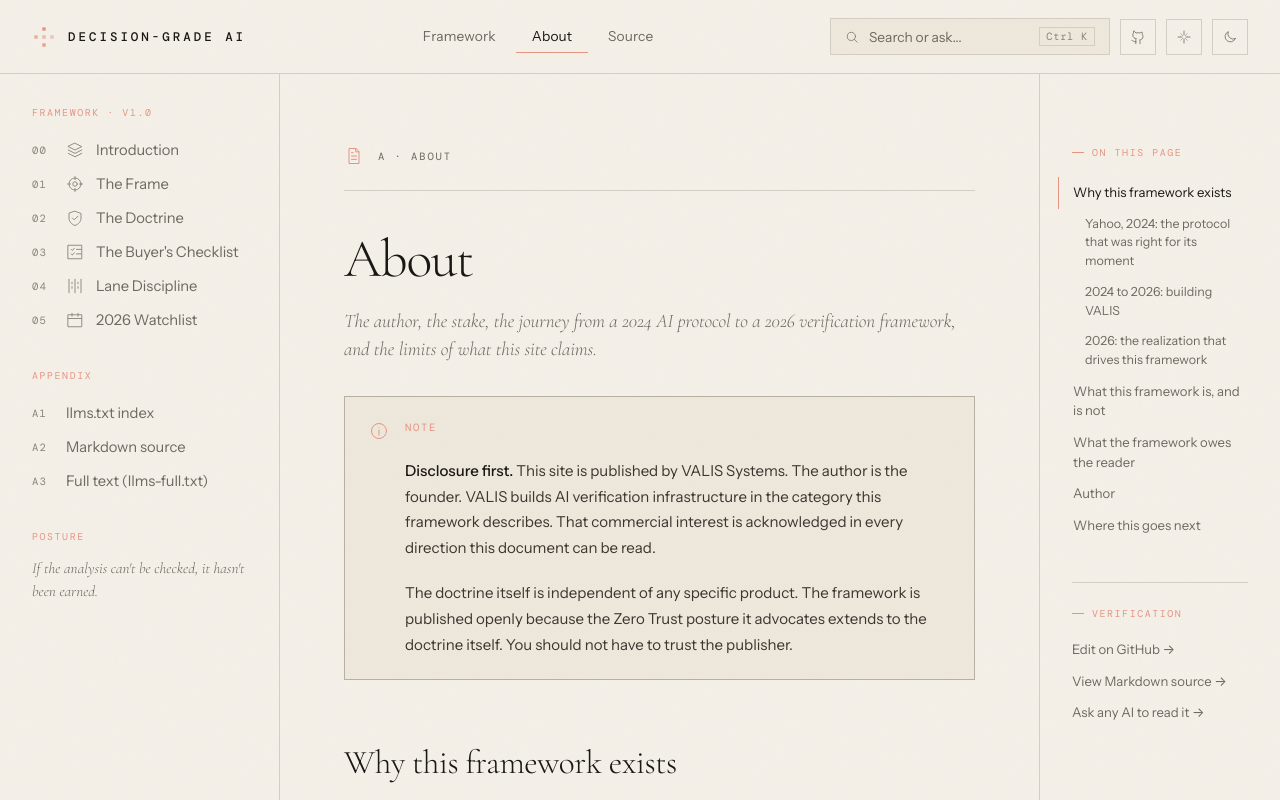
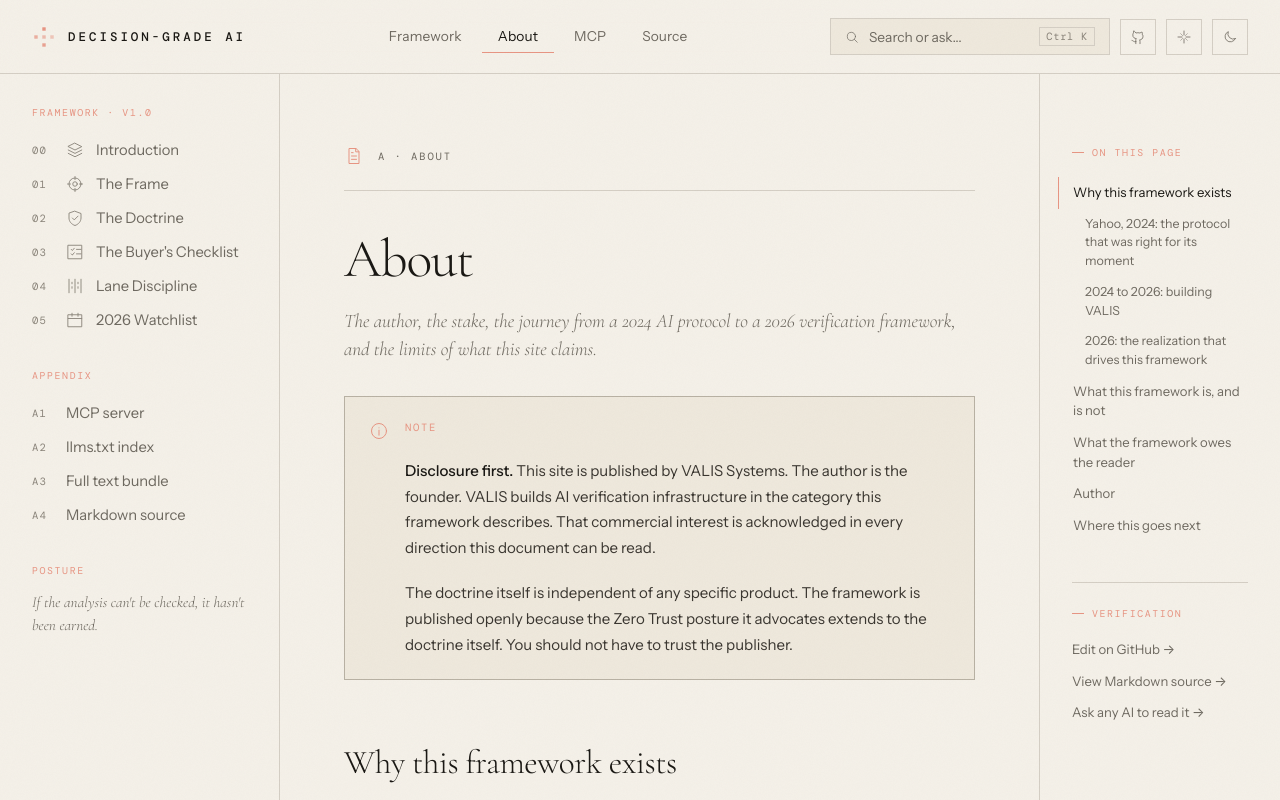
Before and after one commit to DavidVALIS/decision-grade, a Next.js app: page /about/ in a window 1280 px wide. Shown: the top 800 px of the page. Built offline with nearby package versions, Linux system fonts and the light colour scheme; a web font is replaced by a local one.

Commit message:
Surface MCP server in nav: sidebar Appendix (A1) and top nav tab (Framework | About | MCP | Source). Reorder Appendix so MCP comes first as the primary AI-access surface.

```diff
--- a/components/chrome/Sidebar.tsx
+++ b/components/chrome/Sidebar.tsx
@@ -30,17 +30,24 @@ export function Sidebar() {
 
       <div className="dg-sidebar-group">
         <p className="dg-sidebar-group-label">Appendix</p>
+        <Link
+          href="/mcp/"
+          className={`dg-sidebar-item${slug === 'mcp' ? ' dg-sidebar-item--active' : ''}`}
+        >
+          <span className="dg-sidebar-num">A1</span>
+          <span>MCP server</span>
+        </Link>
         <a className="dg-sidebar-item" href="/llms.txt" target="_blank" rel="noreferrer">
-          <span className="dg-sidebar-num">A1</span>
+          <span className="dg-sidebar-num">A2</span>
           <span>llms.txt index</span>
-        </a>
-        <a className="dg-sidebar-item" href={`${REPO_URL}/tree/main`} target="_blank" rel="noreferrer">
-          <span className="dg-sidebar-num">A2</span>
-          <span>Markdown source</span>
         </a>
         <a className="dg-sidebar-item" href="/llms-full.txt" target="_blank" rel="noreferrer">
           <span className="dg-sidebar-num">A3</span>
-          <span>Full text (llms-full.txt)</span>
+          <span>Full text bundle</span>
+        </a>
+        <a className="dg-sidebar-item" href={`${REPO_URL}/tree/main`} target="_blank" rel="noreferrer">
+          <span className="dg-sidebar-num">A4</span>
+          <span>Markdown source</span>
         </a>
       </div>
 
--- a/components/chrome/TopBar.tsx
+++ b/components/chrome/TopBar.tsx
@@ -15,6 +15,8 @@ export function TopBar() {
   const router = useRouter();
   const slug = (router.query.slug as string) ?? router.pathname.replace('/', '');
   const isAbout = slug === 'about';
+  const isMcp = slug === 'mcp';
+  const isFramework = !isAbout && !isMcp;
   const [isMac, setIsMac] = useState(true);
 
   useEffect(() => {
@@ -32,11 +34,14 @@ export function TopBar() {
         </Link>
 
         <nav className="dg-topnav" aria-label="Primary">
-          <Link href="/introduction/" className={!isAbout ? 'active' : ''}>
+          <Link href="/introduction/" className={isFramework ? 'active' : ''}>
             Framework
           </Link>
           <Link href="/about/" className={isAbout ? 'active' : ''}>
             About
+          </Link>
+          <Link href="/mcp/" className={isMcp ? 'active' : ''}>
+            MCP
           </Link>
           <a href={REPO_URL} target="_blank" rel="noreferrer">
             Source
```
